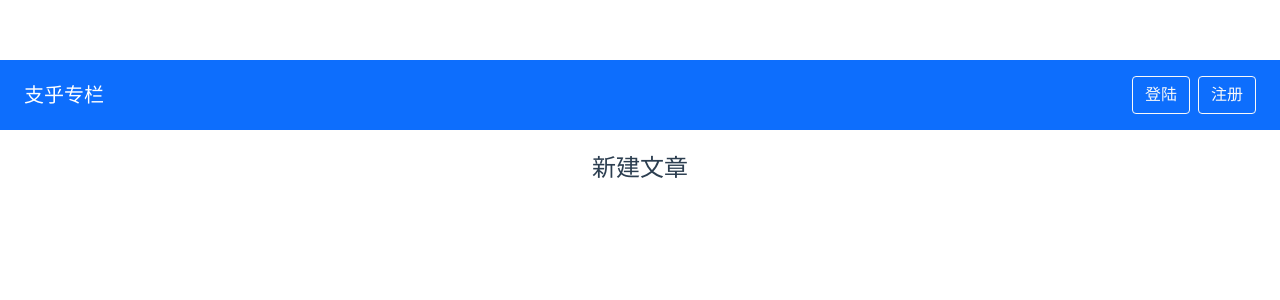
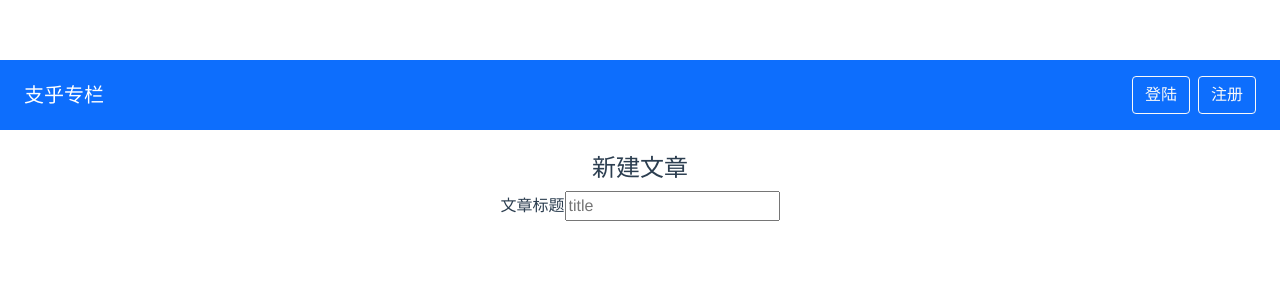
Before and after one commit to waruiiko/zheye, a Vue app in the folder zheye/: page /create in a window 1280 px wide. Shown: the top 300 px of the page. Built offline with nearby package versions, Linux system fonts and the light colour scheme.

Commit message:
Update CreatePost.vue

```diff
--- a/zheye/src/views/CreatePost.vue
+++ b/zheye/src/views/CreatePost.vue
@@ -1,6 +1,12 @@
 <template>
     <div>
         <h4>新建文章</h4>
+        <form>
+            <div class="mb-3">
+                <label class="form-label">文章标题</label>
+                <input placeholder="title" type="text" name="title" />
+            </div>
+        </form>
     </div>
 </template>
 <script lang="ts">
```
